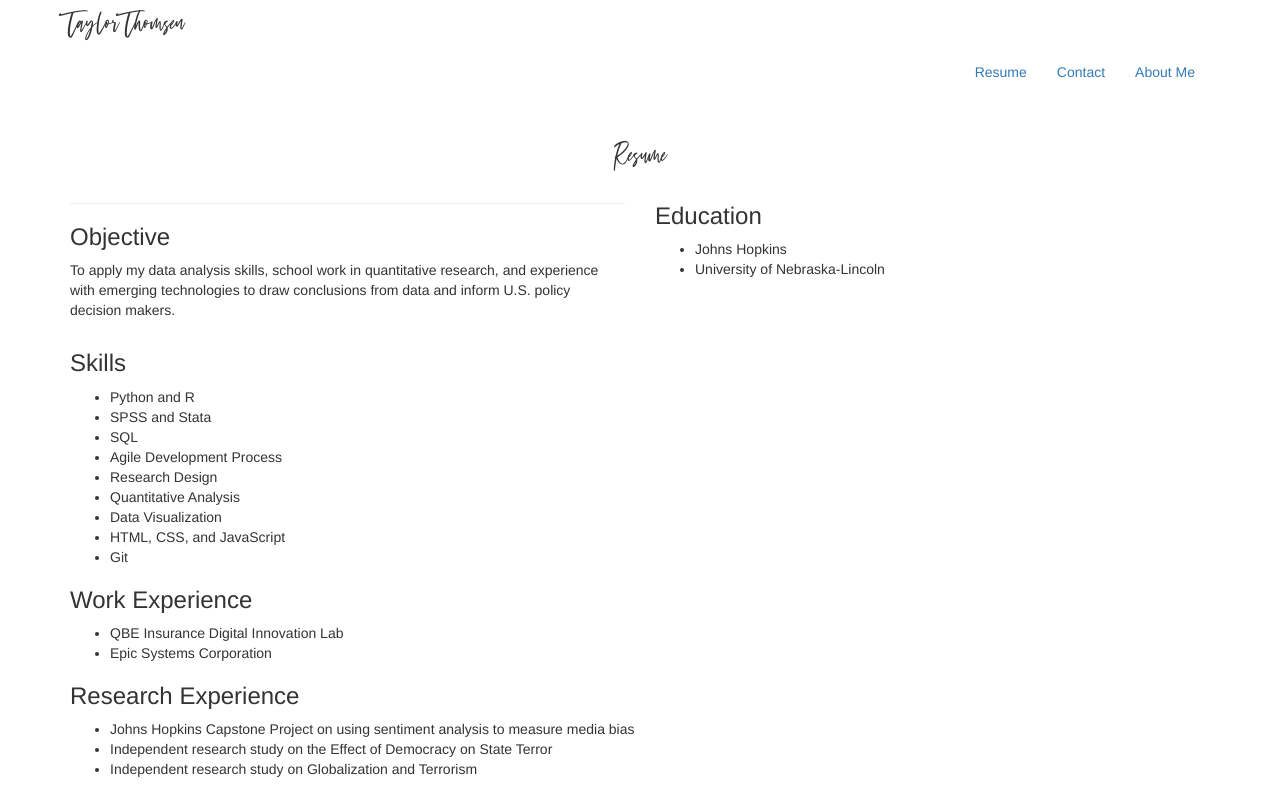
After one commit to taylorthomsen/jhuwebsite, a Flask app: page /resume in a window 1280 px wide. The commit adds this page. Run offline with Flask 2, Linux system fonts and the light colour scheme; some libraries are stand-ins or nearby versions.

Commit message:
change photos and add some resume content

```diff
--- a/app.py
+++ b/app.py
@@ -12,21 +12,13 @@ def home():
 def about():
 	return render_template('aboutme.html')
 
-@app.route('/technicaldescription')
+@app.route('/contact')
 def description():
-	return render_template('technicaldescription.html')
+	return render_template('contact.html')
 
-@app.route('/results')
+@app.route('/resume')
 def results():
-	return render_template('results.html')
-
-@app.route('/methodology')
-def methodology():
-	return render_template('methodology.html')
-
-@app.route('/researchquestion')
-def researchquestion():
-	return render_template('researchquestion.html')
+	return render_template('resume.html')
 
 if __name__ == '__main__':
 	app.run(debug=True)
--- /dev/null
+++ b/static/css/ramland-font.css
@@ -0,0 +1,21 @@
+@font-face {
+  font-family: 'ramland';
+
+  src: url('../fonts/RamlandClean.ttf');
+  src: url('../fonts/RamlandClean.otf') format('opentype'), url('../fonts/RamlandClean.ttf') format('truetype');
+}
+
+.cursiveMain {
+    font-family: ramland;
+    font-size: 32px;
+}
+
+h1 {
+    font-family: ramland;
+    font-size: 32px;
+}
+
+.cursiveSecondary {
+    font-family: ramland;
+    font-size: 24px;
+}
--- a/templates/base.html
+++ b/templates/base.html
@@ -4,23 +4,26 @@
 	<title>{% block title %}{% endblock %}</title>
 	<meta name="viewport" content="width=device-width, initial-scale=1.0">
 	<link href = "static/css/bootstrap.min.css" rel="stylesheet" media="screen">
+    <link href = "static/css/ramland-font.css" rel="stylesheet" media="screen">
 </head>
 <body>
 	<div class="navbar navebar-fixed-top">
 		<div class="container">
-			<div class = "navbar-header">
-				<a href="/" class="navbar-brand">Gun Ownership and Homicide Rates</a>
-			</div>
-			<div class="navbar-collapse">
-				<ul class="nav navbar-nav navbar-right">
-					<li><a href="/researchquestion">Research Question</a></li>
-					<li><a href="/technicaldescription">Technical Description</a></li>
-					<li><a href="/methodology">Resources</a></li>
-					<li><a href="/results">Results</a></li>
-					<li><a href="/aboutme">About the Author</a></li>
-				</ul>
+			<div class="navbar-header">
+                <center>
+                <div class="cursiveMain">Taylor Thomsen</div>
+                </center>
 			</div>
 		</div>
+        <div class="container">
+            <div class="navbar-collapse">
+                <ul class="nav navbar-nav navbar-right">
+                    <li><a href="/resume">Resume</a></li>
+                    <li><a href="/contact">Contact</a></li>
+                    <li><a href="/aboutme">About Me</a></li>
+                </ul>
+            </div>
+        </div>
 	</div>
 
 	{% block content %}
--- a/templates/home.html
+++ b/templates/home.html
@@ -8,8 +8,9 @@
 		<hr />
 
 		<p>The relationship between Second Amendment Rights and gun control has proven to be a difficult one throughout history and increasingly in current events. While a convincing argument can be made for allowing people the freedom to own and operate firearms, an argument can also be made for controlling firearm access in the interest of public safety. Some will argue that active shooter tragedies have less to do with the availability of firearms and more to do with the humans who operate the firearms. One thing that is for certain is that it is essential to consult the data when discussing such an important topic. I am interested in identifying whether gun ownership rates are related to acts of violence within a country.</p>
+        <img src='https://i.postimg.cc/P52yspft/Taylor-2of47.jpg' border='0' alt='taylor'/>
 
-		<br>
+        <br>
 
 		<p>Visit the<a href="/results"> results page</a> to learn more about my findings or the <a href="/aboutme"> about the author page</a> to learn more about me.</p>
 	</div>
--- /dev/null
+++ b/templates/resume.html
@@ -0,0 +1,51 @@
+{% extends "base.html" %}
+
+{% block title%}Resume{% endblock %}
+
+{% block content%}
+  <div class="container">
+      <center>
+          <h1>Resume</h1>
+      </center>
+      <div class='row'>
+        <div class='col-lg-6'>
+          <hr />
+          <h3>Objective</h3>
+            <p>To apply my data analysis skills, school work in quantitative research, and experience with emerging technologies to draw conclusions from data and inform U.S. policy decision makers.</p>
+
+          </div>
+          <div class='col-lg-6'>
+              <h3>Education</h3>
+              <div>
+        <ul>
+            <li>Johns Hopkins</li>
+            <li>University of Nebraska-Lincoln</li>
+        </ul>
+        </div>
+        </div>
+        </div>
+        <h3>Skills</h3>
+          <ul>
+            <li>Python and R</li>
+            <li>SPSS and Stata</li>
+            <li>SQL</li>
+            <li>Agile Development Process</li>
+            <li>Research Design</li>
+            <li>Quantitative Analysis</li>
+            <li>Data Visualization</li>
+            <li>HTML, CSS, and JavaScript</li>
+            <li>Git</li>
+          </ul>
+      <h3>Work Experience</h3>
+        <ul>
+          <li>QBE Insurance Digital Innovation Lab</li>
+          <li>Epic Systems Corporation</li>
+        </ul>
+      <h3>Research Experience</h3>
+        <ul>
+            <li>Johns Hopkins Capstone Project on using sentiment analysis to measure media bias</li>
+            <li>Independent research study on the Effect of Democracy on State Terror</li>
+            <li>Independent research study on Globalization and Terrorism</li>
+        </ul>
+  <div>
+{% endblock %}
```
Also changed, not shown: templates/aboutme.html (+4 -5 lines), templates/contact.html (added, +12 -0 lines), templates/methodology.html (deleted, +0 -26 lines), templates/researchquestion.html (deleted, +0 -20 lines), templates/results.html (deleted, +0 -54 lines), templates/technicaldescription.html (deleted, +0 -13 lines), static/Homicide and Gun Ownership Graph.png (deleted), static/IMG_0064.jpg (deleted), static/United States Household Firearms Graph.png (deleted), static/fonts/RamlandClean.otf (added), static/fonts/RamlandClean.ttf (added), 3 other files.
